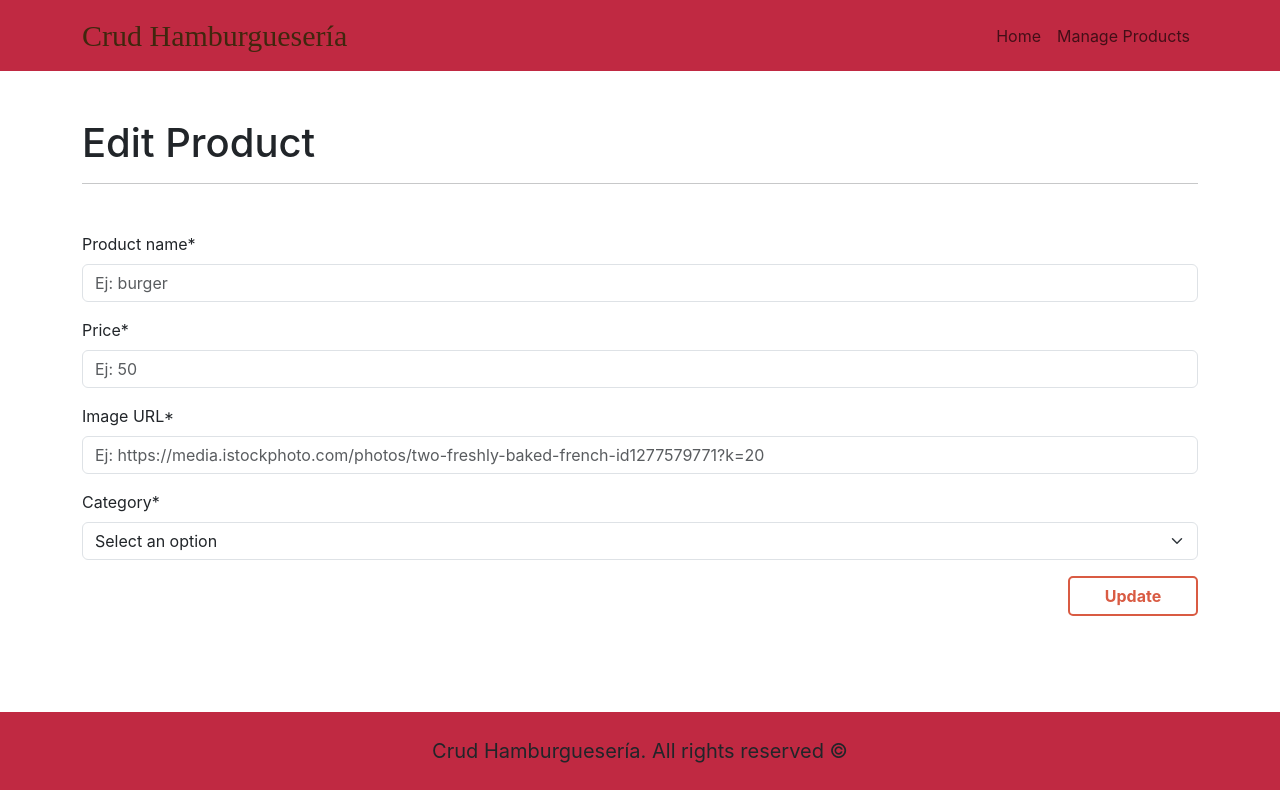
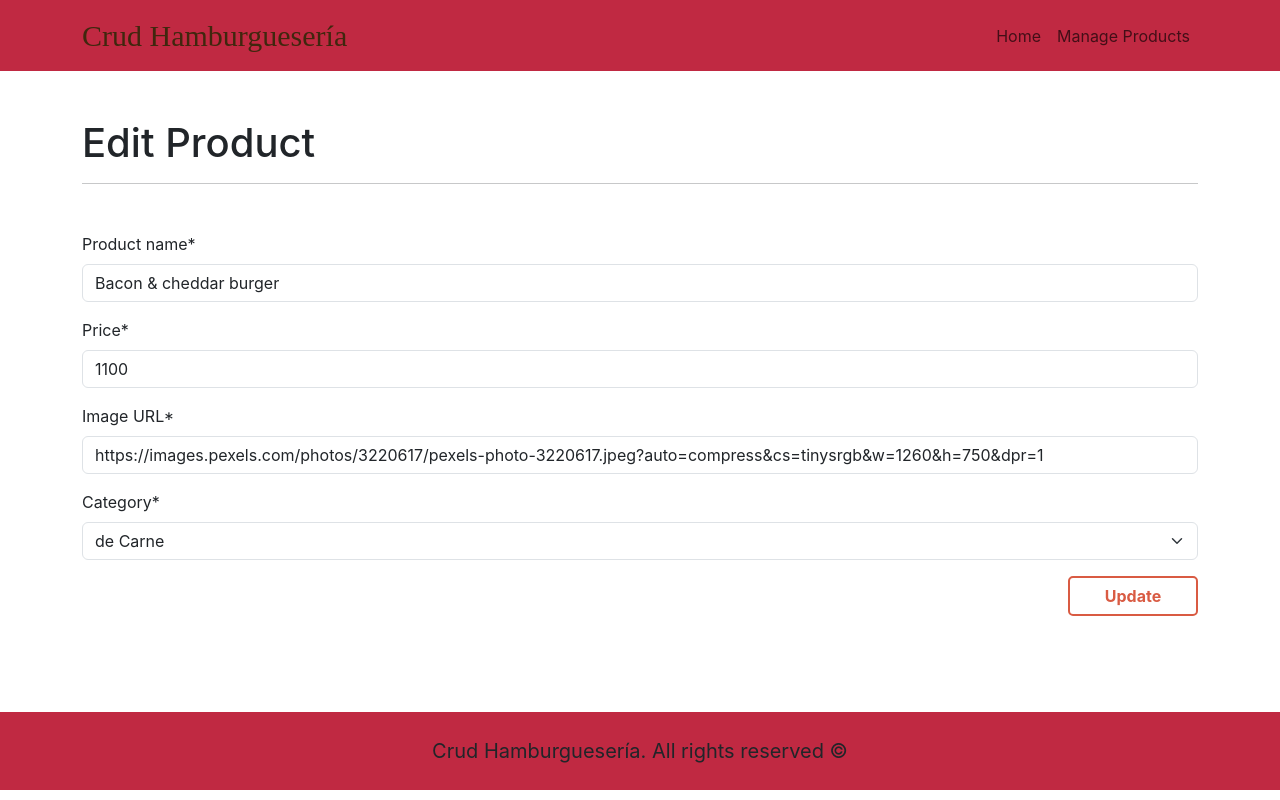
Before and after one commit to abelcg/crudBurgers-65i, a React (Vite) app: page /product/edit/1 in a window 1280 px wide. Built offline with nearby package versions, Linux system fonts and the light colour scheme; data requests are answered from the project's data file.

Commit message:
add get product by id

```diff
--- a/src/components/views/productEdit/ProductEdit.jsx
+++ b/src/components/views/productEdit/ProductEdit.jsx
@@ -1,52 +1,86 @@
-
-import { Container, Form } from "react-bootstrap";
+import { useEffect, useState } from 'react';
+import { Container, Form } from 'react-bootstrap';
+import { useParams } from 'react-router-dom';
+import axios from '../../../config/axiosInit';
 
 const ProductEdit = () => {
+  //State
+  const [product, setProduct] = useState({});
+
+  const URL = import.meta.env.VITE_API_HAMBURGUESERIA;
+
+  //Param
+  const { id } = useParams();
+
+  //console.log(id);
+
+  useEffect(() => {
+    getOne();
+    // eslint-disable-next-line react-hooks/exhaustive-deps
+  }, []);
+
+  console.log(product);
+
+  const getOne = async () => {
+    try {
+      //la petición con fetch
+      /*  const res = await fetch(`${URL}/${id}`);
+       const productApi = await res.json(); */
+
+      const res = await axios.get(`${URL}/${id}`);
+      const productApi = res.data;
+
+      setProduct(productApi);
+    } catch (error) {
+      console.log(error);
+    }
+  };
+
   return (
     <div>
-      <Container className="py-5">
+      <Container className='py-5'>
         <h1>Edit Product</h1>
         <hr />
         {/* Form Product */}
-        <Form
-          className="my-5"
-        >
-          <Form.Group className="mb-3" controlId="formBasicEmail">
+        <Form className='my-5'>
+          <Form.Group className='mb-3' controlId='formBasicEmail'>
             <Form.Label>Product name*</Form.Label>
             <Form.Control
-              type="text"
-              placeholder="Ej: burger"
+              type='text'
+              placeholder='Ej: burger'
+              defaultValue={product?.productName}
             />
           </Form.Group>
-          <Form.Group className="mb-3" controlId="formBasicPassword">
+          <Form.Group className='mb-3' controlId='formBasicPassword'>
             <Form.Label>Price*</Form.Label>
             <Form.Control
-               type="number"
-               placeholder="Ej: 50"
+              type='number'
+              placeholder='Ej: 50'
+              defaultValue={product?.price}
             />
           </Form.Group>
-          <Form.Group className="mb-3" controlId="formBasicPassword">
+          <Form.Group className='mb-3' controlId='formBasicPassword'>
             <Form.Label>Image URL*</Form.Label>
             <Form.Control
-              type="text"
-              placeholder="Ej: https://media.istockphoto.com/photos/two-freshly-baked-french-id1277579771?k=20"
+              type='text'
+              placeholder='Ej: https://media.istockphoto.com/photos/two-freshly-baked-french-id1277579771?k=20'
+              defaultValue={product?.urlImg}
             />
           </Form.Group>
-          <Form.Group className="mb-3" controlId="formBasicCheckbox">
+          <Form.Group className='mb-3' controlId='formBasicCheckbox'>
             <Form.Label>Category*</Form.Label>
-            <Form.Select
-            >
-              <option value="">Select an option</option>
-              <option value="de-carne">de Carne</option>
-              <option value="de-cerdo">de Cerdo</option>
-              <option value="de-pollo">de Pollo</option>
-              <option value="veganas">Veganas</option>
-              <option value="bebidas">Bebidas</option>
-              <option value="postre">Postre</option>
+            <Form.Select value={product.category}>
+              <option value=''>Select an option</option>
+              <option value='de-carne'>de Carne</option>
+              <option value='de-cerdo'>de Cerdo</option>
+              <option value='de-pollo'>de Pollo</option>
+              <option value='veganas'>Veganas</option>
+              <option value='bebidas'>Bebidas</option>
+              <option value='postre'>Postre</option>
             </Form.Select>
           </Form.Group>
-          <div className="text-end">
-            <button className="btn-orange">Update</button>
+          <div className='text-end'>
+            <button className='btn-orange'>Update</button>
           </div>
         </Form>
       </Container>
```
